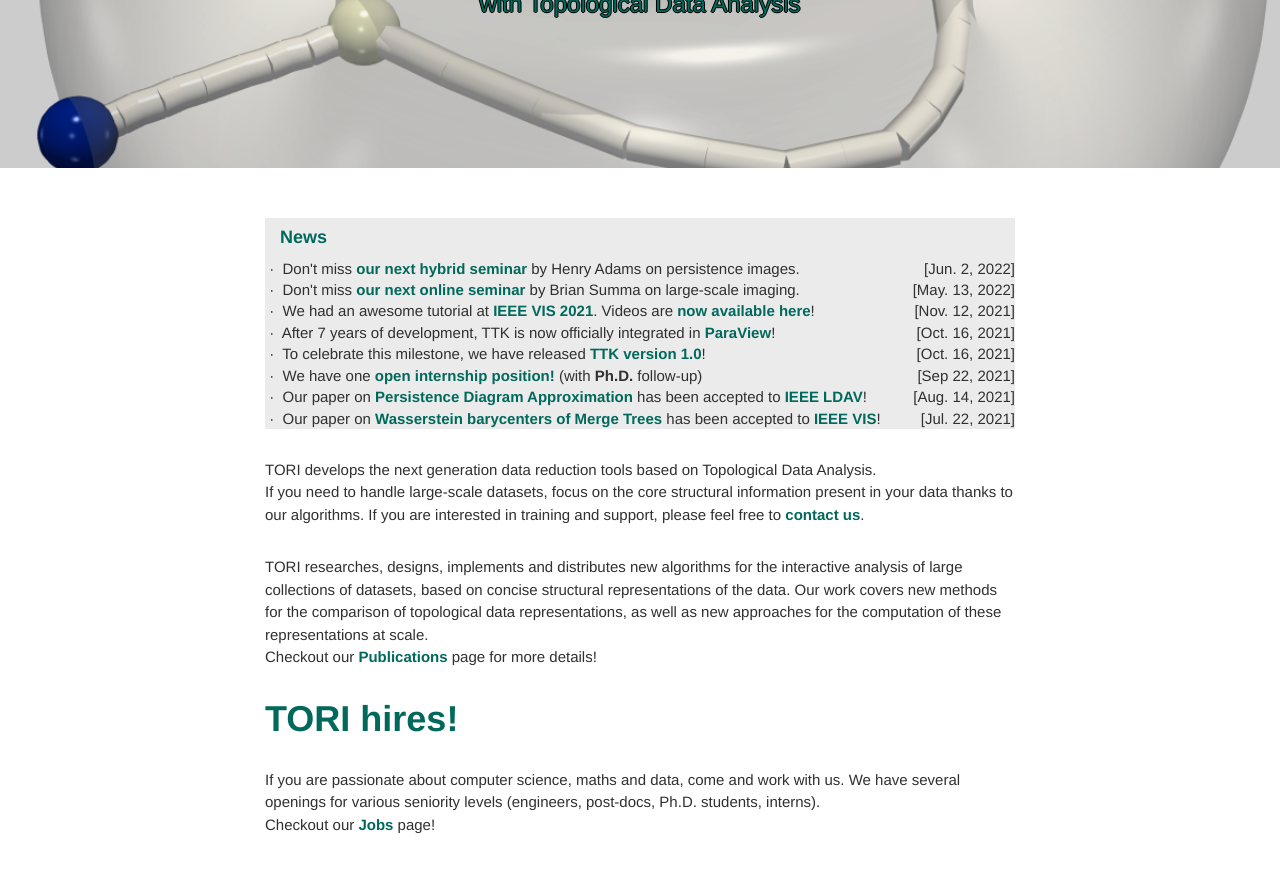
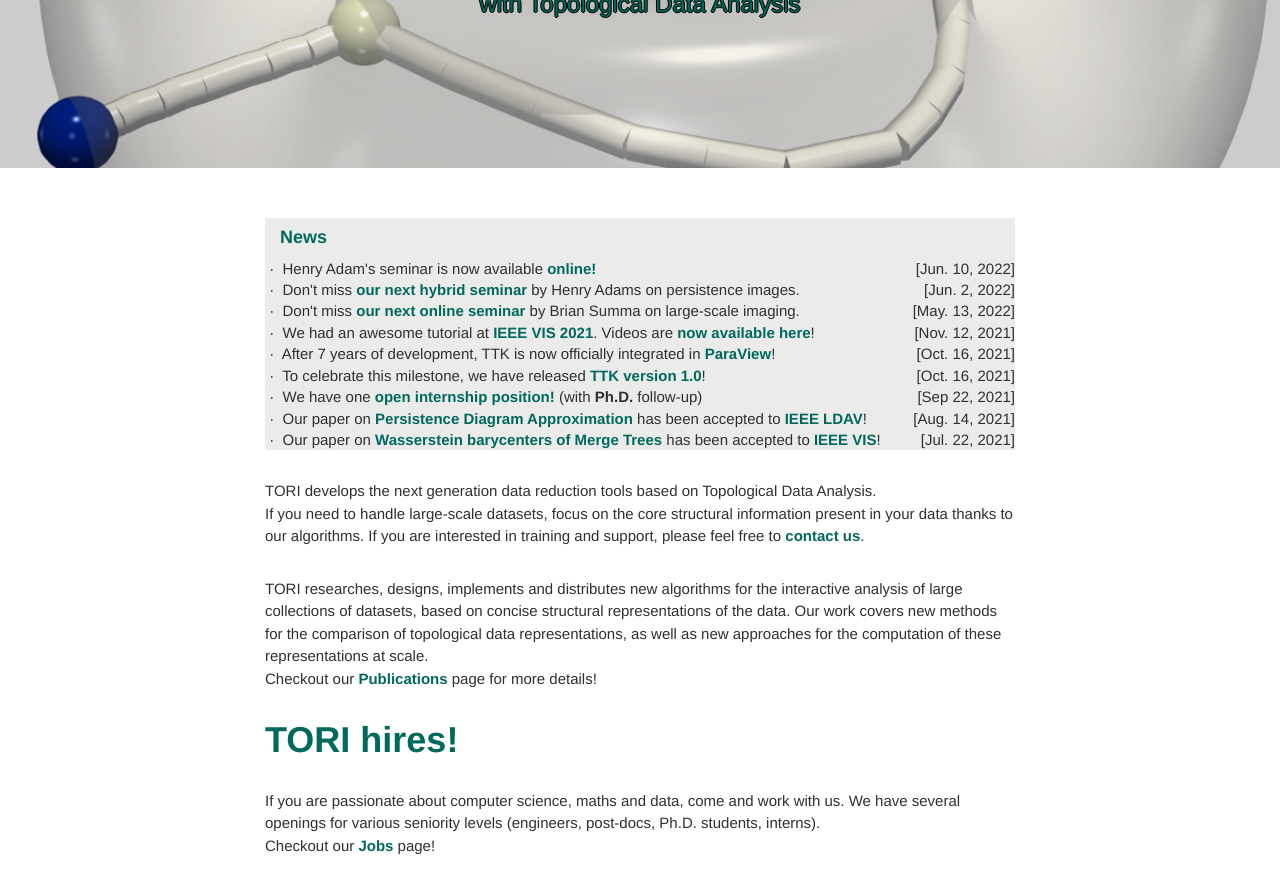
Before and after one commit to erc-tori/erc-tori.github.io, a Jekyll site: the page built from index.md, in a window 1280 px wide and 900 px high, scrolled down 307 px. Shown: the top 894 px of the window. Built offline with Jekyll 4.4.1, drawn with Linux system fonts in a browser that asks for light colours.

Commit message:
updated page

```diff
--- a/index.md
+++ b/index.md
@@ -14,6 +14,17 @@ teaser: '/img/toriBanner.png'
 <h4>&nbsp;&nbsp;&nbsp;News</h4></td>
 <td align="right"></td>
 </tr>
+<tr>
+<td>
+                &nbsp;&middot;&nbsp;
+                Henry Adam's seminar is now available
+                <a href="seminars/index.html#adams22">online!</a>
+                </td>
+                <td align="right">
+                [Jun. 10, 2022]
+                </td>
+                </tr>
+
 <tr>
 <td>
                 &nbsp;&middot;&nbsp;
```
Also changed, not shown: events.md (+1 -1 lines).
